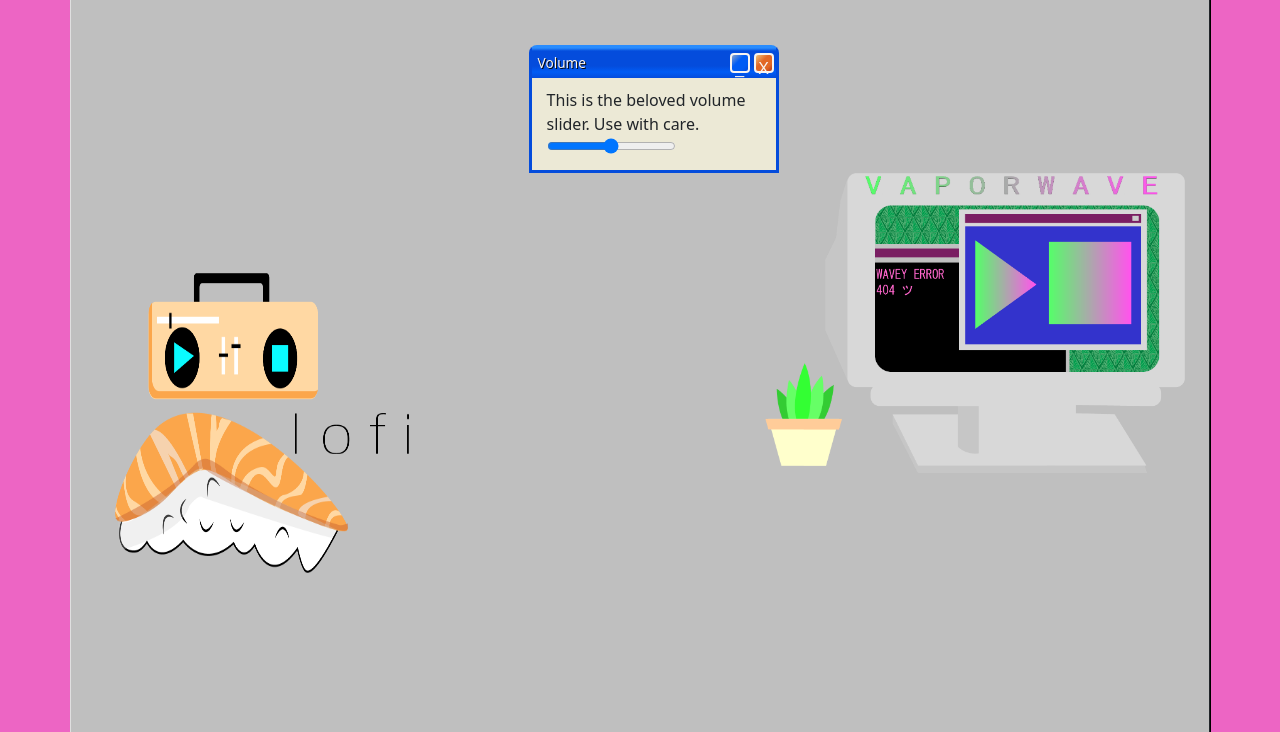
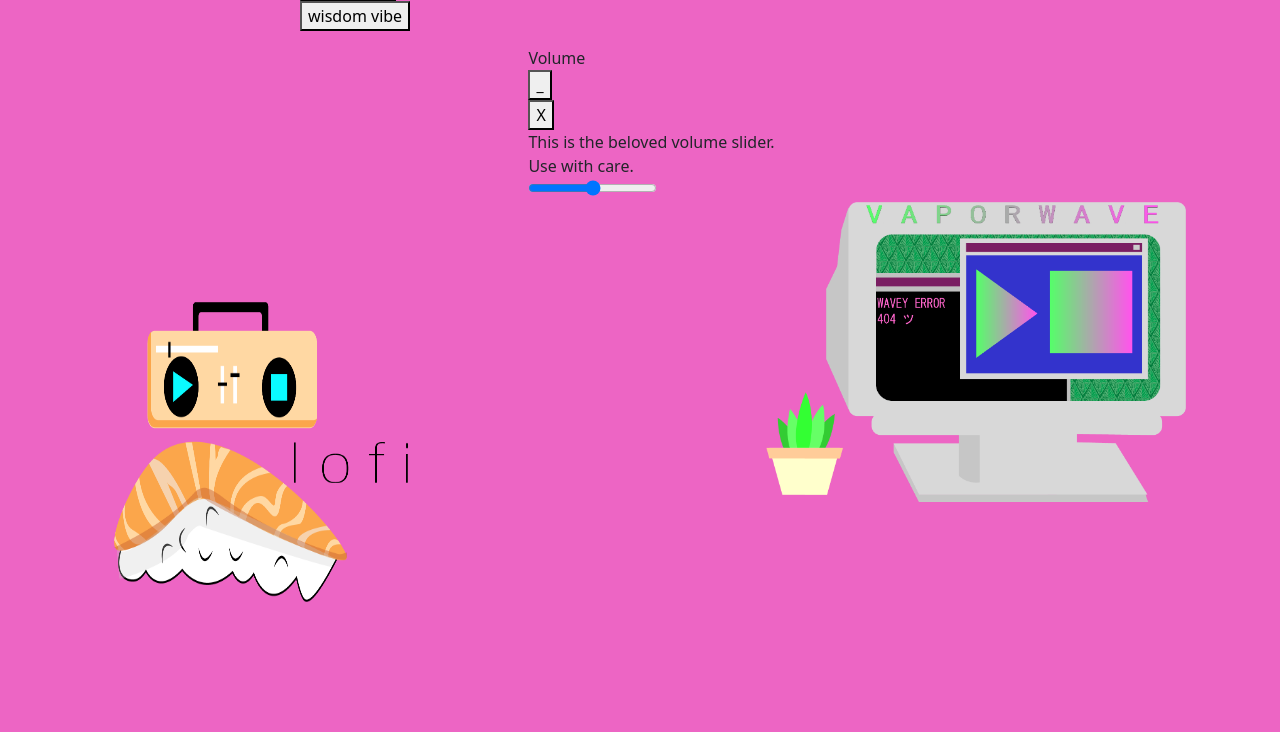
Before and after one commit to vaporwavez/legacywebsite, a plain HTML site: page index.html in a window 1280 px wide. Shown: the part 238-970 px from the top of the page. Drawn offline with nearby package versions, Linux system fonts and the light colour scheme; a web font is replaced by a local one.

Commit message:
Update index.html

```diff
--- a/index.html
+++ b/index.html
@@ -4,7 +4,7 @@
 <head>
   <meta charset="utf-8">
   <link rel='stylesheet' type='text/css' href='style.css'>
-  <link rel='stylesheet' type='text/css' href='aesthetic-css-master/aesthetic.css'>
+<!--  <link rel='stylesheet' type='text/css' href='aesthetic-css-master/aesthetic.css'> -->
   <link href="https://cdn.jsdelivr.net/npm/bootstrap@5.0.2/dist/css/bootstrap.min.css" rel="stylesheet" integrity="sha384-EVSTQN3/azprG1Anm3QDgpJLIm9Nao0Yz1ztcQTwFspd3yD65VohhpuuCOmLASjC" crossorigin="anonymous">
   <meta name="viewport" content="width=device-width, initial-scale=1.0">
 
```
